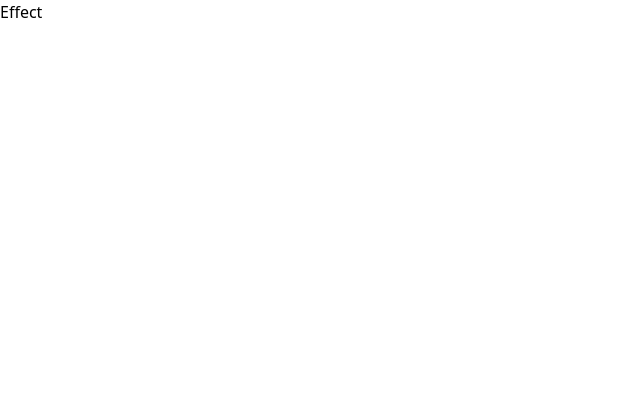
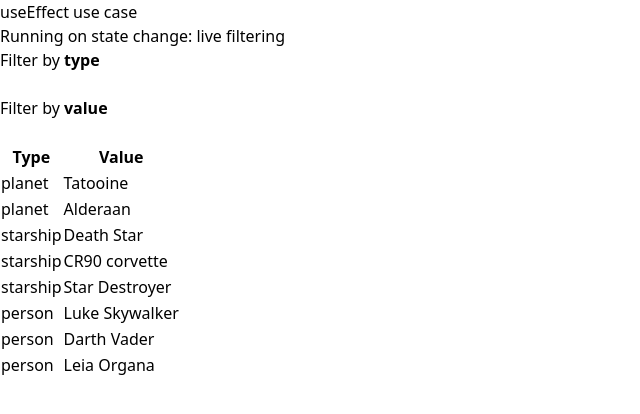
Before and after one commit to nischay-chauhan/React-Hooks, a React (Vite) app in the folder StateManage/: page /effect in a window 1280 px wide. Shown: the top 414 px of the page, without its empty margins (0-640 px from the left). Built offline with nearby package versions, Linux system fonts and the light colour scheme.

Commit message:
useEffect

```diff
--- a/StateManage/src/components/useEffect/Effect.jsx
+++ b/StateManage/src/components/useEffect/Effect.jsx
@@ -1,7 +1,85 @@
+import { useEffect , useState } from "react";
+const array = [
+  { key: '1', type: 'planet', value: 'Tatooine' },
+  { key: '2', type: 'planet', value: 'Alderaan' },
+  { key: '3', type: 'starship', value: 'Death Star' },
+  { key: '4', type: 'starship', value: 'CR90 corvette' },
+  { key: '5', type: 'starship', value: 'Star Destroyer' },
+  { key: '6', type: 'person', value: 'Luke Skywalker' },
+  { key: '7', type: 'person', value: 'Darth Vader' },
+  { key: '8', type: 'person', value: 'Leia Organa' },
+];
+
 const Effect = () => {
+  const [inputValue, setInputValue] = useState('');
+  const [inputType, setInputType] = useState('');
+  const [filteredArray, setFilteredArray] = useState(array);
+
+  const inputValueHandler = (e) => {
+    setInputValue(e.target.value);
+  };
+
+  const inputTypeHandler = (e) => {
+    setInputType(e.target.value);
+  };
+
+  useEffect(() => {
+    setFilteredArray((_) => {
+      const newArray = array
+        .filter((item) => item.value.includes(inputValue))
+        .filter((item) => item.type.includes(inputType));
+      return newArray;
+    });
+  }, [inputValue, inputType]);
+
+  const listItems = filteredArray.map((item) => (
+    <tr key={item.key}>
+      <td className="border px-4 py-2">{item.type}</td>
+      <td className="border px-4 py-2">{item.value}</td>
+    </tr>
+  ));
+
   return (
-    <div>Effect</div>
-  )
-}
+    <div className="min-h-screen flex items-center justify-center bg-gradient-to-r from-blue-500 to-purple-500">
+      <div className="bg-white p-8 rounded-lg shadow-lg">
+        <h2 className="text-3xl font-bold mb-4">useEffect use case</h2>
+        <h3 className="text-xl mb-4">Running on state change: live filtering</h3>
+        <form className="max-w-md flex justify-between items-center mb-4">
+          <div>
+            <label htmlFor="input-type">Filter by <b>type</b></label><br />
+            <input
+              type="text"
+              id="input-type"
+              autoComplete="off"
+              onChange={inputTypeHandler}
+              className="h-6 w-40 mt-1"
+            />
+          </div>
+          <div>
+            <label htmlFor="input-value">Filter by <b>value</b></label><br />
+            <input
+              type="text"
+              id="input-value"
+              autoComplete="off"
+              onChange={inputValueHandler}
+              className="h-6 w-40 mt-1"
+            />
+          </div>
+        </form>
+        <table className="w-80 border border-gray-300">
+          <thead>
+            <tr>
+              <th className="border px-4 py-2">Type</th>
+              <th className="border px-4 py-2">Value</th>
+            </tr>
+          </thead>
+          <tbody>
+            {listItems}
+          </tbody>
+        </table>
+      </div>
+    </div>
+  );
+};
 
-export default Effect
+export default Effect;
```
Also changed, not shown: StateManage/src/App.jsx (line endings or trailing spaces).
